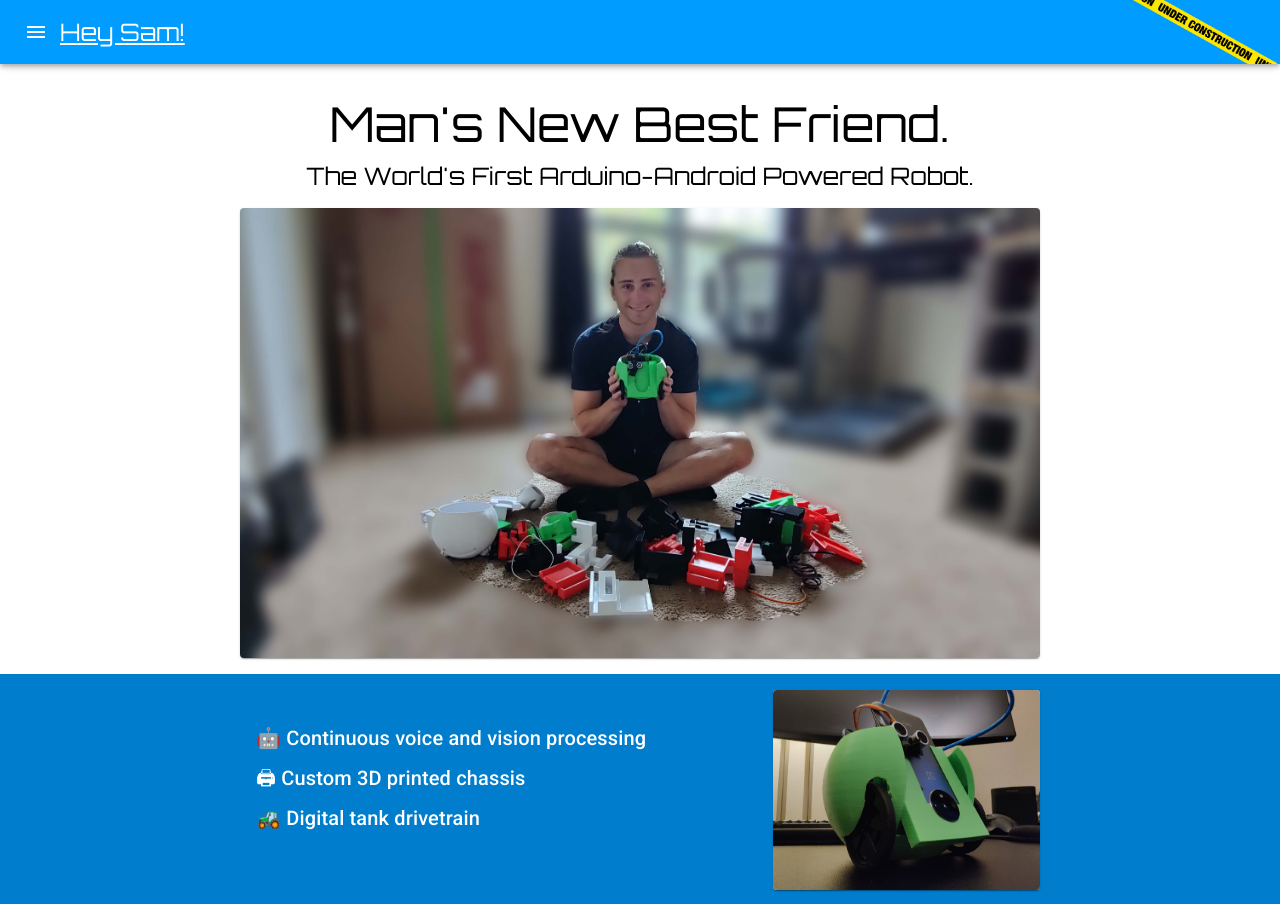
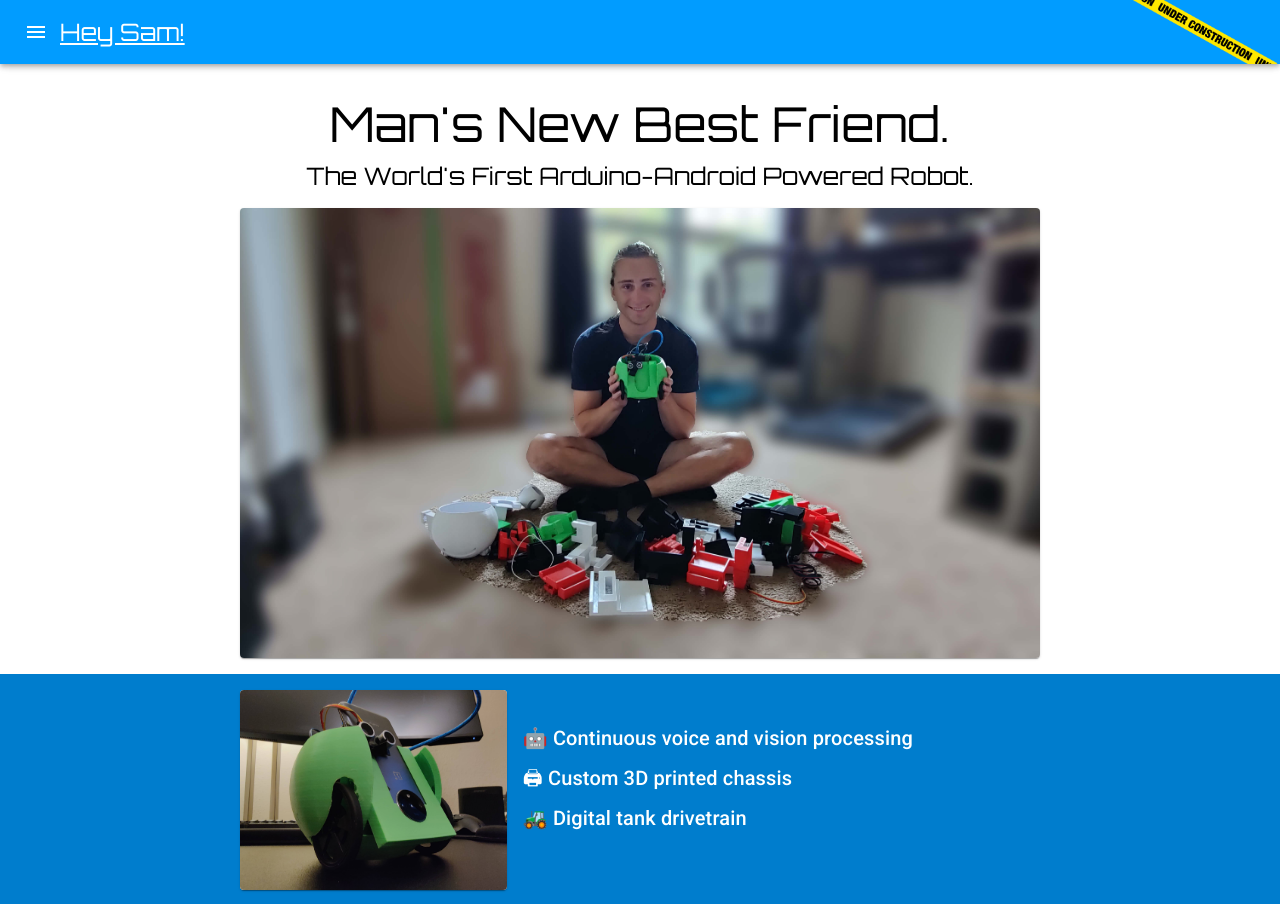
Before and after one commit to stevepopovich/heysam-dot-com, a React (Create React App) app: page / in a window 1280 px wide. Shown: the top 904 px of the page. Built offline with nearby package versions, Linux system fonts and the light colour scheme.

Commit message:
Doing a bit of slick griding for the info section

```diff
--- a/src/HomePage/SamInfoSection.tsx
+++ b/src/HomePage/SamInfoSection.tsx
@@ -1,4 +1,4 @@
-import { Card, CardMedia, Grid, makeStyles, Typography } from "@material-ui/core";
+import { Box, Card, CardMedia, Grid, makeStyles, Typography } from "@material-ui/core";
 import { accentDarker, mainDisplayWidth, textColor } from "../App";
 
 const useStyles = makeStyles(() => ({
@@ -42,6 +42,14 @@ export function SamInfoSection(): JSX.Element {
     return (
         <div className={classes.gridSection}>
             <Grid container className={classes.gridContainer}>
+                <Grid key="photo1" item xs={false} sm={4}>
+                    <Card className={classes.card}>
+                        <CardMedia
+                            className={classes.media}
+                            image="sam_pose.jpeg"
+                        />
+                    </Card>
+                </Grid>
                 <Grid key="subtitle1" item xs={12} sm={8}>
                     <Typography variant={featureSetTypographySize} className={classes.subtitleTop}>
                         🤖 Continuous voice and vision processing
@@ -53,13 +61,16 @@ export function SamInfoSection(): JSX.Element {
                         🚜 Digital tank drivetrain
                     </Typography>
                 </Grid>
-                <Grid key="photo1" item xs={12} sm={4}>
-                    <Card className={classes.card}>
-                        <CardMedia
-                            className={classes.media}
-                            image="sam_pose.jpeg"
-                        />
-                    </Card>
+                <Grid key="photo1" item xs={12}>
+                    <Box component="div" display={{ xs: 'block', sm: 'none' }}>
+
+                        <Card className={classes.card} >
+                            <CardMedia
+                                className={classes.media}
+                                image="sam_pose.jpeg"
+                            />
+                        </Card>
+                    </Box>
                 </Grid>
                 <Grid key="subtitle2" item xs={12} sm={8}>
                     <Typography variant={featureSetTypographySize} className={classes.subtitleTop}>
```
